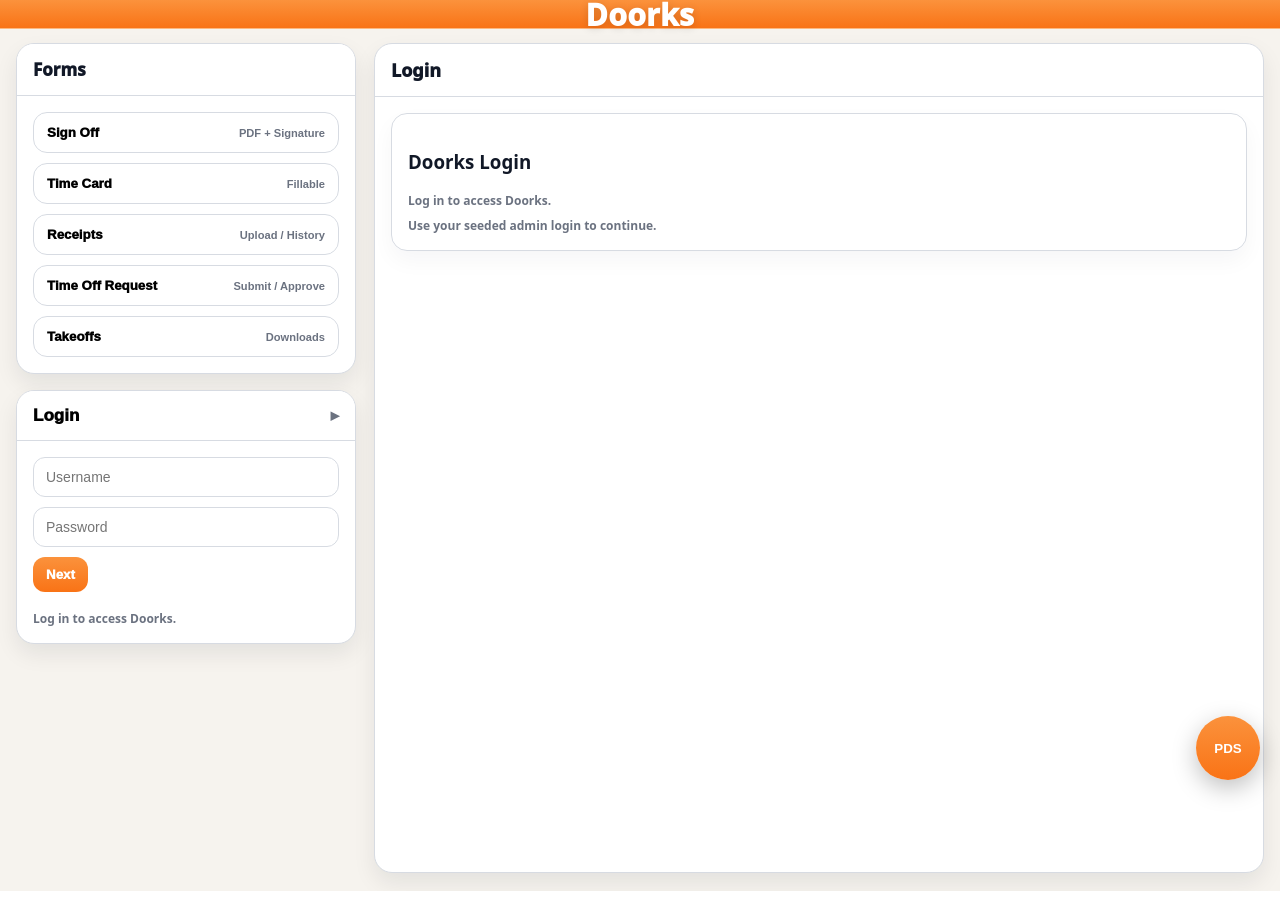
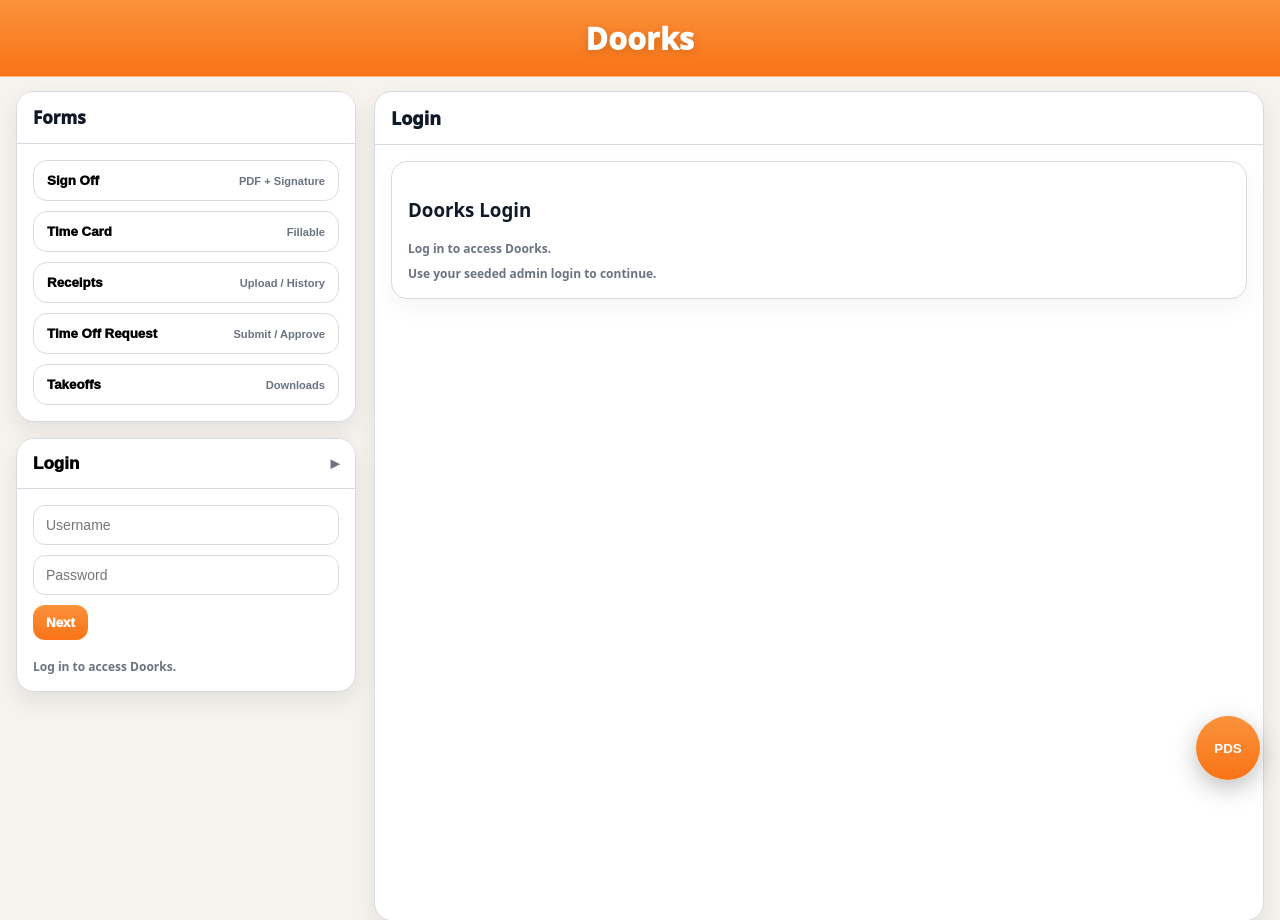
Before and after one commit to Doorks-PDS/Dispatch-System, a FastAPI app: page / in a window 1280 px wide. Shown: the top 920 px of the page. Before the commit the page ends 891 px from the top, so only its background shows below. Run offline with FastAPI, Linux system fonts and the light colour scheme.

Commit message:
Doorks 2.0 - Adjust header height

```diff
--- a/templates/ui.html
+++ b/templates/ui.html
@@ -16,6 +16,10 @@
     .platform-select:focus-visible {outline:3px solid #fff;outline-offset:3px;}
     .platform-select option {background:#fff;color:#172033;}
     .platform-select-chevron {position:absolute;right:13px;top:50%;transform:translateY(-58%);pointer-events:none;color:#fff;font-size:19px;line-height:1;}
+    /* Restore a comfortable header height while keeping controls vertically centered. */
+    .topbar .topbar-inner {min-height:76px;box-sizing:border-box;padding-top:12px;padding-bottom:12px;}
+    .topbar .topbar-left,.topbar .topbar-right {top:50%;transform:translateY(-50%);}
+    @media(max-width:640px){.topbar .topbar-inner{min-height:68px;}}
     /* Brand stays geometrically centered regardless of left/right controls. */
     .topbar-inner {position:relative;}
     .topbar-inner > .brand {position:absolute;left:50%;transform:translateX(-50%);margin:0;white-space:nowrap;pointer-events:none;}
```
